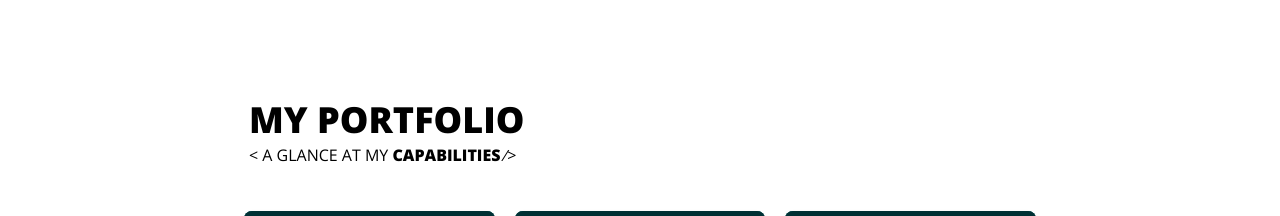
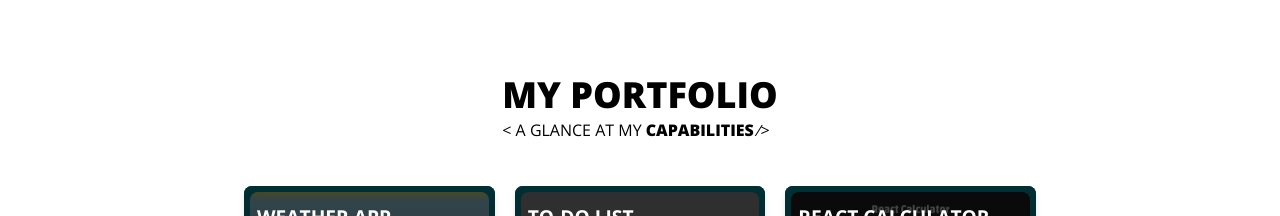
Before and after one commit to ha-x-3/portfolio, a React (Vite) app: page / in a window 1280 px wide. Shown: the part 1605-1821 px from the top of the page. Built offline with nearby package versions, Linux system fonts and the light colour scheme; grey boxes are pictures that could not be loaded.

Commit message:
Styling updates to optimize mobile

```diff
--- a/src/App.css
+++ b/src/App.css
@@ -146,12 +146,20 @@ li {
 
 .myWork {
   min-height: 100vh;
+  width: 100vw;
+}
+
+.workContent {
   width: 65vw;
-  margin: 0 auto 75px auto;
+  margin: 50px auto;
+  display: flex;
+  flex-direction: column;
+  align-items: center;
+  justify-content: center;
 }
 
 .workHeading {
-  margin: 100px 0 25px 25px;
+  margin: 25px auto;
 }
 
 .projectGrid {
@@ -371,28 +379,30 @@ li {
   }
 
   .navLinks {
-    width: 50%;
+    width: 70%;
     font-size: 12px;
+    justify-content: center;
+    gap: 10px;
   }
 
   #navLogoImage {
-    width: 40%;
+    width: 28%;
   }
 
   .mySkills {
     width: 100vw;
-    min-height: 190vh;
+    min-height: 180vh;
   }
 
   .skillsContent {
     text-align: center;
-    width: 65%;
+    width: 80%;
     display: flex;
     flex-direction: column;
   }
 
   .skills {
-    width: 95%;
+    width: 85%;
     text-align: left;
     display: flex;
     flex-direction: column;
@@ -413,8 +423,8 @@ li {
     background-position: right 10px top 0;
   }
 
-  .workHeading {
-    margin-top: 30px;
+  .workContent {
+    width: 80vw;
   }
 
   .projectGrid {
@@ -443,6 +453,10 @@ li {
     transform: translateY(0);
   }
 
+  .repoLink {
+    margin: 0;
+  }
+
   #contact {
     height: 100%;
   }
@@ -462,7 +476,6 @@ li {
 
   .contactLinks {
     width: 80%;
-    margin-left: 130px;
     flex-wrap: nowrap;
     flex-direction: column;
     align-items: flex-start;
@@ -470,17 +483,18 @@ li {
   }
 
   .contactDetail {
-    font-size: 24px;
+    font-size: 22px;
   }
 
   .footer {
     display: flex;
     align-items: center;
     justify-content: center;
+    font-size: 14px;
   }
 
   .footerLogo {
     margin-top: -6px;
-    width: 135px;
+    width: 30%;
   }
 }
--- a/src/components/MyWork.jsx
+++ b/src/components/MyWork.jsx
@@ -170,7 +170,11 @@ const MyWork = () => {
 	const [activeProject, setActiveProject] = useState(null);
 
 	return (
-		<div className='myWork' id='work'>
+		<div
+			className='myWork'
+			id='work'
+		>
+			<div className='workContent'>
 				<div className='workHeading'>
 					<h1>MY PORTFOLIO</h1>
 					<p>
@@ -195,7 +199,7 @@ const MyWork = () => {
 						</div>
 					</a>
 				</div>
-
+			</div>
 		</div>
 	);
 };
```
Lines whose indentation alone changed are shown as unchanged.
